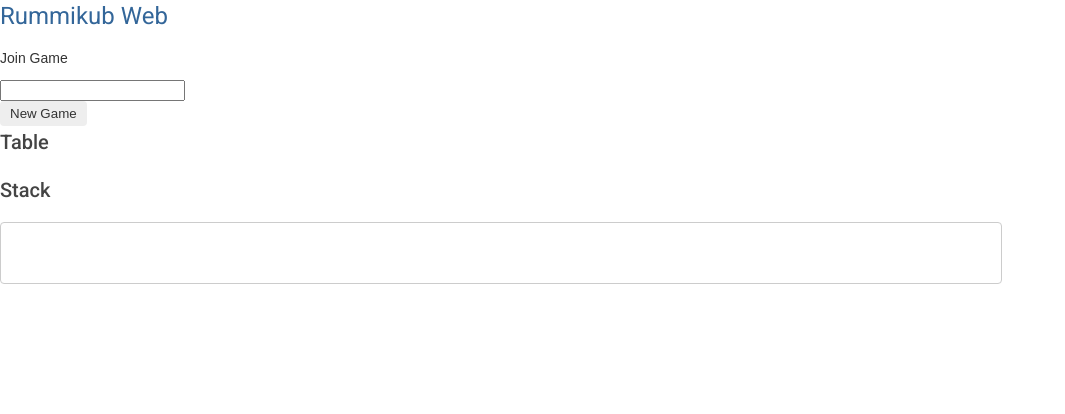
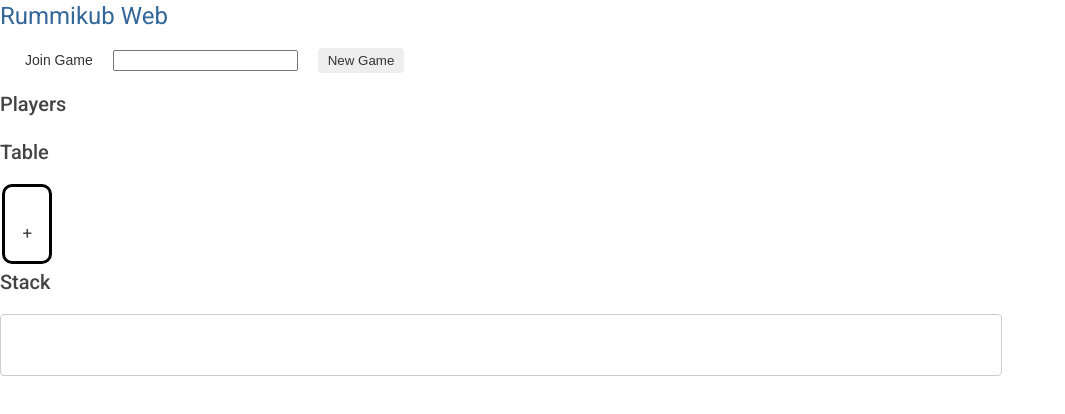
Before and after one commit to StoneRose35/RummikubWeb, an Angular app: page /game-management in a window 1280 px wide. Shown: the top 414 px of the page, without its empty margins (0-1065 px from the left). Built offline with nearby package versions, Linux system fonts and the light colour scheme.

Commit message:
First round of client part esculding services done

```diff
--- a/src/app/app.module.ts
+++ b/src/app/app.module.ts
@@ -9,20 +9,29 @@ import { Overlay } from '@angular/cdk/overlay';
 import {DragDropModule} from '@angular/cdk/drag-drop';
 import { FigureComponent } from './figure/figure.component';
 import { FigureSerieComponent } from './figure-serie/figure-serie.component';
+import { MatDialogModule} from '@angular/material/dialog';
+import { FormsModule } from '@angular/forms';
+import { NewPlayerDialogComponent } from './new-player-dialog/new-player-dialog.component';
+import {MatFormFieldModule} from '@angular/material/form-field';
 
 @NgModule({
   declarations: [
     AppComponent,
     GameManagementComponent,
     FigureComponent,
-    FigureSerieComponent
+    FigureSerieComponent,
+    NewPlayerDialogComponent
   ],
   imports: [
     BrowserModule,
     BrowserAnimationsModule,
-    DragDropModule
+    DragDropModule,
+    FormsModule,
+    MatDialogModule,
+    MatFormFieldModule
   ],
   providers: [MatSnackBar, Overlay, MatSnackBarConfig],
-  bootstrap: [AppComponent]
+  bootstrap: [AppComponent],
+  entryComponents: [NewPlayerDialogComponent]
 })
 export class AppModule { }
--- a/src/app/game-management/game-management.component.html
+++ b/src/app/game-management/game-management.component.html
@@ -1,12 +1,20 @@
-<div><p>Join Game</p><input #gameId (keyup.enter)="registerGame(gameId.value)"></div>
-<div><button (click)="newGame()">New Game</button></div>
+<div class="rk-container"><div class="rk-top-element">Join Game</div><input #gameId class="rk-top-element" (keyup.enter)="registerGame(gameId.value)">
+<button (click)="newGame()" class="rk-top-element" >{{gameState}}</button></div>
 
-
+<h2>Players</h2>
+<div class="rk-container"><p *ngFor="let p of players" class="rk-player" [ngClass]="{'rk-player-active': p === activePlayer}">{{p}} </p></div>
+<div [hidden]="!playing" class="rk-container"><button class="rk-top-element" (click)="drawFigure()">Draw Figure</button><button class="rk-top-element" (click)="submitMove()">Submit Move</button><button class="rk-top-element" (click)="resetMove()" >Reset Move</button></div>
 
 <div cdkDropListGroup>
   <h2>Table</h2>
-    <app-figure-serie *ngFor="let item of tableFigures" cdkDrag [figures]="item"></app-figure-serie>
-
+    <app-figure-serie *ngFor="let item of tableFigures" [figures]="item"></app-figure-serie>
+    <div class="rk-figure"
+      cdkDropList
+      cdkDropListOrientation="horizontal"
+      (cdkDropListDropped)="dropNewSeries($event)"
+    >
+      <h3 class="rk-figure-number">+</h3>
+    </div>
 
 
   <h2>Stack</h2>
--- a/src/app/game-management/game-management.component.ts
+++ b/src/app/game-management/game-management.component.ts
@@ -1,9 +1,10 @@
 import { Component, OnInit } from '@angular/core';
 import {MatSnackBar,MatSnackBarConfig} from '@angular/material/snack-bar';
-import {CdkDragDrop, moveItemInArray, transferArrayItem, DragDropModule} from '@angular/cdk/drag-drop';
+import {CdkDragDrop, moveItemInArray, transferArrayItem} from '@angular/cdk/drag-drop';
 import {Figure} from './../figure'
 import {RKColor} from '../rkcolor'
-import { FigureComponent } from '../figure/figure.component';
+import {MatDialog} from '@angular/material/dialog';
+import { NewPlayerDialogComponent } from '../new-player-dialog/new-player-dialog.component';
 
 @Component({
   selector: 'app-game-management',
@@ -14,10 +15,20 @@ export class GameManagementComponent implements OnInit {
 
   tableFigures: Array<Array<Figure>>;
   stackFigures: Array<Figure>;
+  players: Array<String>;
   message: String;
-  constructor(private snackBar: MatSnackBar,private sbConfig: MatSnackBarConfig) {
+  activeGame: String;
+  playing: Boolean;
+  gameState: String;
+  activePlayer: String;
+  stackFiguresOld: Array<Figure>;
+  tableFiguresOld: Array<Array<Figure>>;
+  constructor(private snackBar: MatSnackBar,private sbConfig: MatSnackBarConfig,private dialog: MatDialog) {
     this.sbConfig.duration=2000;
     this.stackFigures = [];
+    this.activeGame = "";
+    this.players=[];
+    this.gameState = "New Game";
   }
 
   ngOnInit(): void {
@@ -26,19 +37,76 @@ export class GameManagementComponent implements OnInit {
   registerGame(gameId: String): void {
 
       this.snackBar.open("Game successfully registered",null,this.sbConfig);
-      this.message="Running Game AABBCC, Round 15";
+      this.activeGame=gameId;
+      this.playing=true;
+      this.message="Running Game " + this.activeGame + ", Round 15";
 
   }
 
   newGame() : void {
+    if (this.gameState=="New Game")
+    {
+      const dialogRef = this.dialog.open(NewPlayerDialogComponent);
+      this.players=[];
+      dialogRef.afterClosed().subscribe(res => {
+        this.players.push(res);
+        this.activePlayer = res;
+      });
+      this.gameState="Start Game";
+      this.activeGame = "AC47DD2F6";
+      this.playing = false;
+      this.snackBar.open("New Game Initialized",null,this.sbConfig);
+      this.stackFigures=[];
+      this.tableFigures=[];
+      this.message="Running Game AABBCC, Round 0";
+    }
+    else
+    {
+      this.gameState="New Game";
+      this.stackFigures=[new Figure(new RKColor(0),0,12),new Figure(new RKColor(1),0,3)];
+      this.tableFigures=[];
+      this.onTurn();
+    }
 
-    this.snackBar.open("New Game Initialized",null,this.sbConfig);
+  }
+
+  drawFigure() {
+
+  }
+
+  submitMove() {
+
+  }
+
+  resetMove() {
     this.stackFigures=[];
-    this.stackFigures.push(new Figure(new RKColor(0),0,12),new Figure(new RKColor(1),0,3));
     this.tableFigures=[];
-    this.tableFigures.push([new Figure(new RKColor(0),0,3), new Figure(new RKColor(0),0,4),new Figure(new RKColor(0),0,5), new Figure(new RKColor(0),0,6)]);
-    this.tableFigures.push([new Figure(new RKColor(1),0,9), new Figure(new RKColor(1),0,10),new Figure(new RKColor(1),0,11), new Figure(new RKColor(0),0,12)]);
-    this.message="Running Game AABBCC, Round 0";
+    this.stackFiguresOld.forEach(f => {
+      this.stackFigures.push(f);
+    });
+    this.tableFiguresOld.forEach(tf => {
+      this.tableFigures.push([]);
+      tf.forEach(f => {
+        this.tableFigures[this.tableFigures.length-1].push(f);
+      });
+    });
+
+  }
+
+  onTurn() {
+
+    this.playing=true;
+    this.stackFiguresOld=[];
+    this.tableFiguresOld=[];
+    this.stackFigures.forEach(f => {
+      this.stackFiguresOld.push(f);
+    });
+    this.tableFigures.forEach(tf => {
+      this.tableFiguresOld.push([]);
+      tf.forEach(f => {
+        this.tableFiguresOld[this.tableFiguresOld.length-1].push(f);
+      });
+    });
 
   }
 
@@ -53,8 +121,13 @@ export class GameManagementComponent implements OnInit {
     }
   }
 
-  dropInSeries(event: CdkDragDrop<FigureComponent>) {
-
+  dropNewSeries(event: CdkDragDrop<Figure[]>) {
+    let droppedFigure = event.previousContainer.data[event.previousIndex]
+    this.tableFigures.push([]);
+    transferArrayItem(event.previousContainer.data,
+                      this.tableFigures[this.tableFigures.length-1],
+                      event.previousIndex,
+                      0);
   }
 
 }
--- /dev/null
+++ b/src/app/new-player-dialog/new-player-dialog.component.html
@@ -0,0 +1,10 @@
+<h1 mat-dialog-title>Enter your Name</h1>
+<div mat-dialog-content>
+    <mat-form-field>
+    <mat-label>Player Nickname</mat-label>
+    <input matInput [(ngModel)]="data" cdkFocusInitial>
+    </mat-form-field>
+</div>
+<div mat-dialog-actions>
+    <button mat-button [mat-dialog-close]="data" >Ok</button>
+</div>
--- /dev/null
+++ b/src/app/new-player-dialog/new-player-dialog.component.ts
@@ -0,0 +1,21 @@
+import { Component, OnInit, Inject } from '@angular/core';
+import { MatDialogRef, MAT_DIALOG_DATA } from '@angular/material/dialog'
+
+@Component({
+  selector: 'app-new-player-dialog',
+  templateUrl: './new-player-dialog.component.html',
+  styleUrls: ['./new-player-dialog.component.scss']
+})
+export class NewPlayerDialogComponent implements OnInit {
+
+  constructor(public dialogRef: MatDialogRef<NewPlayerDialogComponent>,
+    @Inject(MAT_DIALOG_DATA) public data: string)
+    {
+
+    }
+
+
+  ngOnInit(): void {
+  }
+
+}
--- a/src/styles.scss
+++ b/src/styles.scss
@@ -65,11 +65,37 @@ h1 {
 html, body { height: 100%; }
 body { margin: 0; font-family: Roboto, "Helvetica Neue", sans-serif; }
 
+.rk-player {
+  background-color: #eaeaea;
+  border: solid;
+  border-radius: 3px;
+  padding-left: 10px;
+  padding-right: 10px;
+  padding-top: 6px;
+  padding-bottom: 6px;
+  border-width: 1px;
+  font-weight: bold;
+  display: inline-flex;
+}
+
+.rk-player-active {
+  background-color: #00c03a;
+}
 
 
+.rk-top-element {
+  margin-left: 10px;
+  margin-right: 10px;
+  display:inline-block;
+}
+
+.rk-container {
+  margin: 15px;
+}
+
 .rk-figure {
-  width: 100px;
-  height: 160px;
+  width: 50px;
+  height: 80px;
   border-radius: 10px;
   border: solid;
   border-color: black;
@@ -97,10 +123,10 @@ body { margin: 0; font-family: Roboto, "Helvetica Neue", sans-serif; }
 }
 
 h3.rk-figure-number {
-  padding-top: 34px;
+  padding-top: 17px;
   width: 20%;
   margin: auto;
-  font-size: 34px;
+  font-size: 17px;
 }
 
 .cdk-drag-preview {
```
Also changed, not shown: src/app/new-player-dialog/new-player-dialog.component.scss (added), 1 other file (tests, documents, lock files or other folders).
